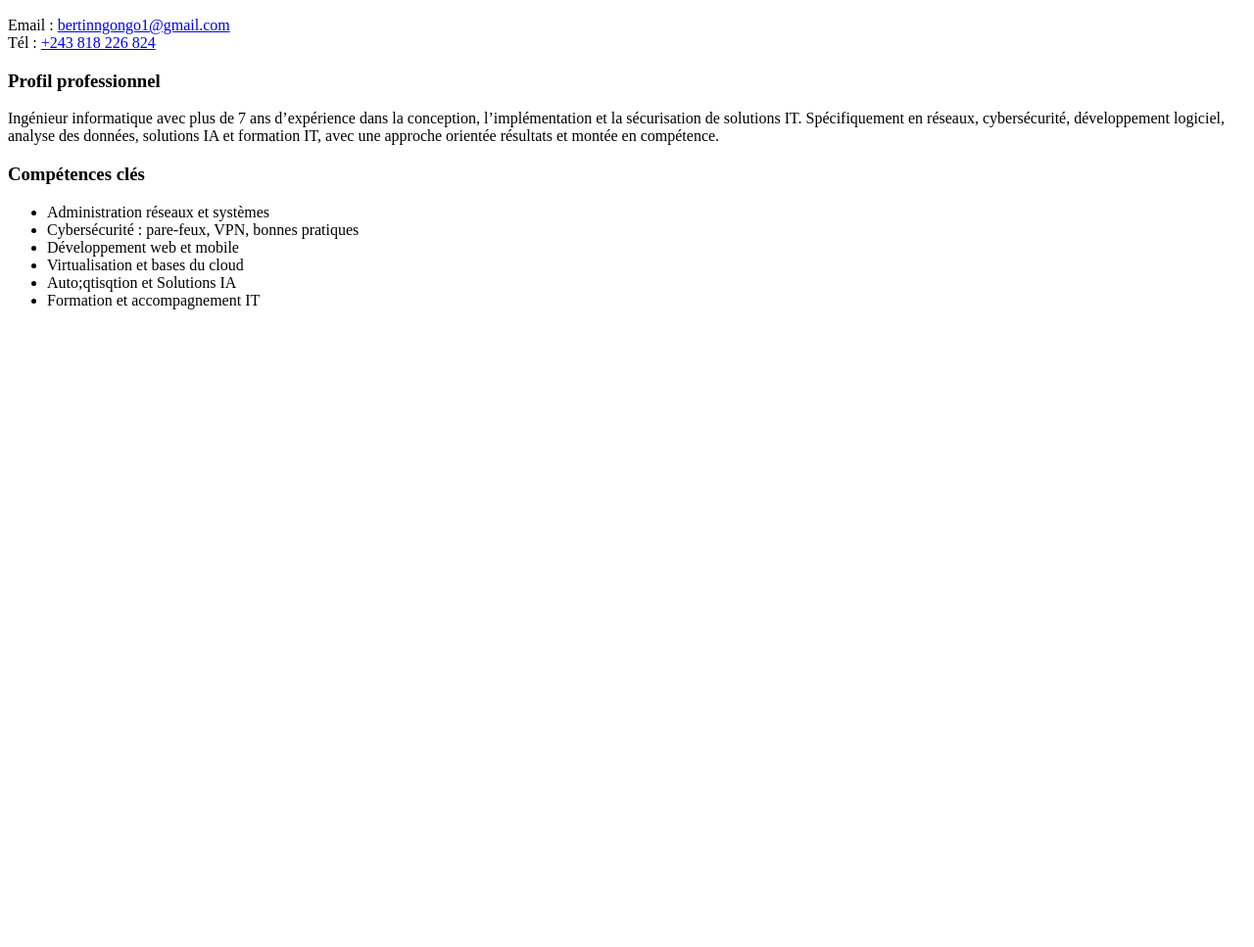
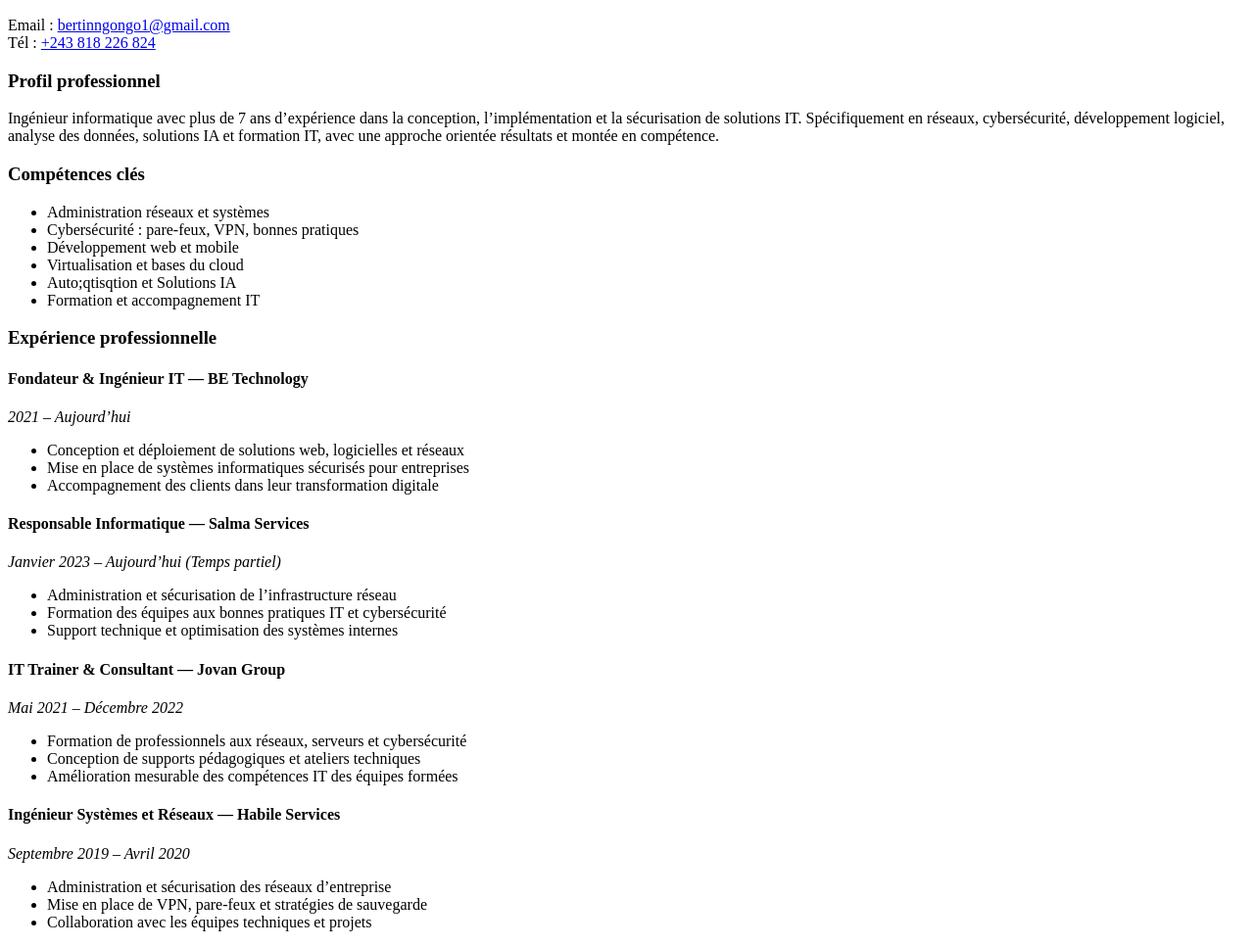
Before and after one commit to BanDev01/mini-site-professionnel, a plain HTML site: page index.html in a window 1280 px wide. Shown: the part 110-1077 px from the top of the page at 98% size. Before the commit the page ends 800 px from the top, so only its background shows below. Drawn offline with Linux system fonts and the light colour scheme.

Commit message:
Ajout d'experiences professionneles

```diff
--- a/index.html
+++ b/index.html
@@ -44,5 +44,42 @@
     </section>
 
 
+    <section>
+        <h3>Expérience professionnelle</h3>
+
+        <h4>Fondateur & Ingénieur IT — BE Technology</h4>
+        <p><em>2021 – Aujourd’hui</em></p>
+        <ul>
+            <li>Conception et déploiement de solutions web, logicielles et réseaux</li>
+            <li>Mise en place de systèmes informatiques sécurisés pour entreprises</li>
+            <li>Accompagnement des clients dans leur transformation digitale</li>
+        </ul>
+
+        <h4>Responsable Informatique — Salma Services</h4>
+        <p><em>Janvier 2023 – Aujourd’hui (Temps partiel)</em></p>
+        <ul>
+            <li>Administration et sécurisation de l’infrastructure réseau</li>
+            <li>Formation des équipes aux bonnes pratiques IT et cybersécurité</li>
+            <li>Support technique et optimisation des systèmes internes</li>
+        </ul>
+
+        <h4>IT Trainer & Consultant — Jovan Group</h4>
+        <p><em>Mai 2021 – Décembre 2022</em></p>
+        <ul>
+            <li>Formation de professionnels aux réseaux, serveurs et cybersécurité</li>
+            <li>Conception de supports pédagogiques et ateliers techniques</li>
+            <li>Amélioration mesurable des compétences IT des équipes formées</li>
+        </ul>
+
+        <h4>Ingénieur Systèmes et Réseaux — Habile Services</h4>
+        <p><em>Septembre 2019 – Avril 2020</em></p>
+        <ul>
+            <li>Administration et sécurisation des réseaux d’entreprise</li>
+            <li>Mise en place de VPN, pare-feux et stratégies de sauvegarde</li>
+            <li>Collaboration avec les équipes techniques et projets</li>
+        </ul>
+    </section>
+
+
 </body>
 </html>
```
